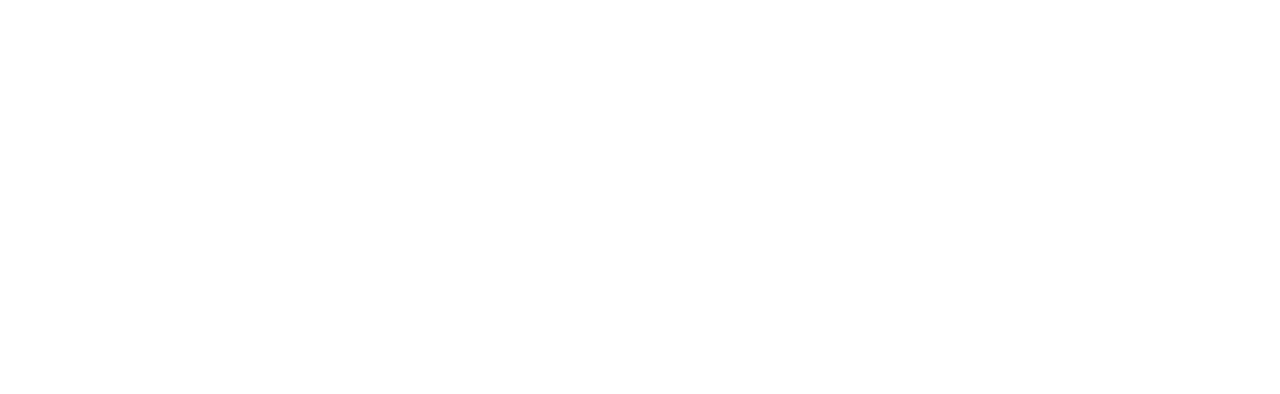
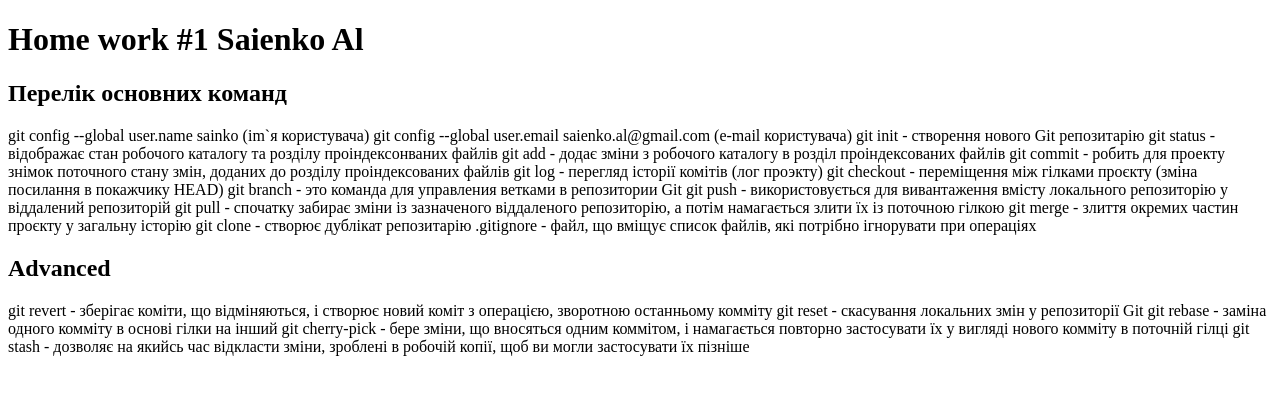
Before and after one commit to sainko/cursor-front-end-basic, a plain HTML site: page index.html in a window 1280 px wide. Drawn offline with Linux system fonts and the light colour scheme.

Commit message:
second  commit

```diff
--- a/index.html
+++ b/index.html
@@ -7,7 +7,29 @@
     <title>lesson #1</title>
 </head>
 <body>
+    <h1>Home work #1 Saienko Al</h1>
+    <h2>Перелік основних команд</h2>
+git config --global user.name sainko (im`я користувача)
+git config --global user.email saienko.al@gmail.com (e-mail користувача)
+git init - створення нового Git репозитарію
+git status - відображає стан робочого каталогу та розділу проіндексонваних файлів
+git add - додає зміни з робочого каталогу в розділ проіндексованих файлів
+git commit - робить для проекту знімок поточного стану змін, доданих до розділу проіндексованих файлів
+git log - перегляд історії комітів (лог проэкту)
+git checkout - переміщення між гілками проєкту (зміна посилання в покажчику HEAD)
+git branch - это команда для управления ветками в репозитории Git
+git push - використовується для вивантаження вмісту локального репозиторію у віддалений репозиторій
+git pull - спочатку забирає зміни із зазначеного віддаленого репозиторію, а потім намагається злити їх із поточною гілкою
+git merge - злиття окремих частин проєкту у загальну історію
+git clone - створює дублікат репозитарію
+.gitignore - файл, що вміщує список файлів, які потрібно ігнорувати при операціях
 
+<h2>Advanced</h2>
+git revert - зберігає коміти, що відміняються, і створює новий коміт з операцією, зворотною останньому комміту
+git reset - скасування локальних змін у репозиторії Git
+git rebase - заміна одного комміту в основі гілки на інший
+git cherry-pick - бере зміни, що вносяться одним коммітом, і намагається повторно застосувати їх у вигляді нового комміту в поточній гілці
+git stash - дозволяє на якийсь час відкласти зміни, зроблені в робочій копії, щоб ви могли застосувати їх пізніше
 
 </body>
 </html>
```
